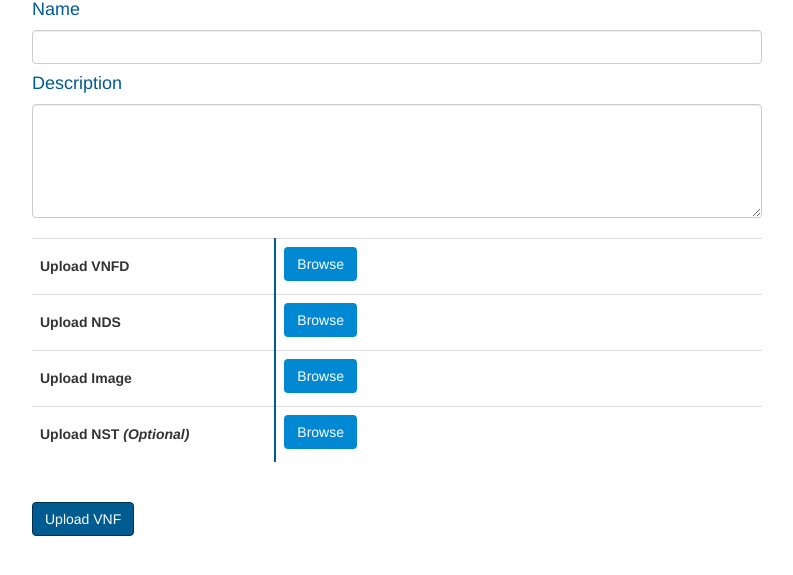
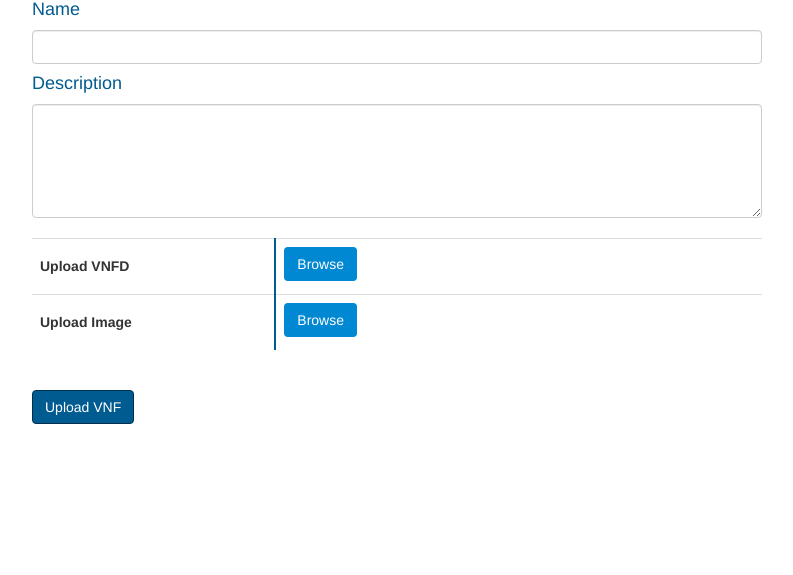
Before and after one commit to 6G-SANDBOX/portal, a Flask app: page /upload_VNF in a window 1280 px wide. Shown: the part 165-740 px from the top of the page, without its empty margins (243-1036 px from the left). Run offline with Flask 2, Linux system fonts and the light colour scheme; the visitor is signed in with stand-in values (Sample User, id 1); data comes from the database, SQL or seed files in the repository; some libraries are stand-ins or nearby versions.

Commit message:
Remove NSD and NST from VNF Repository and VNF Upload pages. Add NSD upload in Create Experiment page.

```diff
--- a/app/main/routes.py
+++ b/app/main/routes.py
@@ -53,10 +53,24 @@ def new_experiment():
         if not test_cases_selected:
             flash(f'Please, select at least one Test Case', 'error')
             return redirect(url_for('main.new_experiment'))
+
         experiment = Experiment(name=form.name.data, author=current_user, unattended=True, type=form.type.data,
                                 test_cases=test_cases_selected, ues=ues_selected)
         db.session.add(experiment)
         db.session.commit()
+
+        baseFolder = os.path.join(UploaderConfig.UPLOAD_FOLDER, 'experiment', str(experiment.id))
+        os.makedirs(os.path.join(baseFolder, "nsd"), mode=0o755, exist_ok=True)
+
+        if 'fileNSD' in request.files:
+            fileNSD = request.files['fileNSD']
+            if fileNSD.filename != '':
+                fileNSD_name = secure_filename(fileNSD.filename)
+                fileNSD.save(os.path.join(baseFolder, "nsd", fileNSD_name))
+                experiment.NSD = fileNSD_name
+                db.session.add(experiment)
+                db.session.commit()
+
         action = Action(timestamp=datetime.utcnow(), author=current_user,
                         message=f'<a href="/experiment/{experiment.id}">Created experiment: {form.name.data}</a>')
         db.session.add(action)
@@ -148,49 +162,31 @@ def delete_VNF(vnf_id):
 def upload_VNF():
     form = VNFForm()
     if form.validate_on_submit():
-        if 'fileVNFD' not in request.files or 'fileNDS' not in request.files or 'fileImage' not in request.files:
+        if 'fileVNFD' not in request.files or 'fileImage' not in request.files:
             flash('There are files missing', 'error')
             return redirect(request.url)
 
         fileVNFD = request.files['fileVNFD']
-        fileNDS = request.files['fileNDS']
         fileImage = request.files['fileImage']
-        fileNST = ""
-        try:
-            fileNST = request.files['fileNST']
-        except Exception as e:
-            pass
 
-        if fileVNFD.filename == '' or fileNDS.filename == '' or fileImage.filename == '':
+        if fileVNFD.filename == '' or fileImage.filename == '':
             flash('There are files missing', 'error')
             return redirect(request.url)
 
-        if fileVNFD and fileNDS and fileImage:
+        if fileVNFD and fileImage:
             fileVNFD_name = secure_filename(fileVNFD.filename)
-            fileNDS_name = secure_filename(fileNDS.filename)
             fileImage_name = secure_filename(fileImage.filename)
-            if fileNST != '':
-                fileNST_name = secure_filename(fileNST.filename)
-            else:
-                fileNST_name = ""
 
             new_VNF = VNF(name=form.name.data, author=current_user, description=form.description.data,
-                          VNFD=fileVNFD_name, NDS=fileNDS_name, image=fileImage_name, NST=fileNST_name)
+                          VNFD=fileVNFD_name, image=fileImage_name)
             db.session.add(new_VNF)
             db.session.commit()
 
             baseFolder = os.path.join(UploaderConfig.UPLOAD_FOLDER, 'vnfs', str(new_VNF.id))
-
             os.makedirs(os.path.join(baseFolder, "vnfd"), mode=0o755, exist_ok=True)
-            os.makedirs(os.path.join(baseFolder, "nds"), mode=0o755, exist_ok=True)
             os.makedirs(os.path.join(baseFolder, "images"), mode=0o755, exist_ok=True)
-            os.makedirs(os.path.join(baseFolder, "nst"), mode=0o755, exist_ok=True)
-
             fileVNFD.save(os.path.join(baseFolder, "vnfd", fileVNFD_name))
-            fileVNFD.save(os.path.join(baseFolder, "nds", fileNDS_name))
-            fileVNFD.save(os.path.join(baseFolder, "images", fileImage_name))
-            if fileNST_name != '':
-                fileVNFD.save(os.path.join(baseFolder, "nst", fileNST_name))
+            fileImage.save(os.path.join(baseFolder, "images", fileImage_name))
 
             flash('Your VNF has been successfully uploaded', 'info')
             return redirect(url_for('main.vnf_repository'))
--- a/app/static/js/vnf.js
+++ b/app/static/js/browseFiles.js
@@ -18,5 +18,3 @@ document.querySelector("html").classList.add('js');
 
 configureButton(".input-file1", ".input-file-trigger1", ".file-return1");
 configureButton(".input-file2", ".input-file-trigger2", ".file-return2");
-configureButton(".input-file3", ".input-file-trigger3", ".file-return3");
-configureButton(".input-file4", ".input-file-trigger4", ".file-return4");
--- a/app/templates/_VNF.html
+++ b/app/templates/_VNF.html
@@ -12,14 +12,10 @@
 <table class="table table-striped table-header">
     <tr>
         <th class="col-md-3">VNFD Path</th>
-        <th class="col-md-3">NDS Path</th>
-        <th class="col-md-3">NST Path</th>
         <th class="col-md-3">Image Path</th>
     </tr>
     <tr>
         <td class="table-cell-divisor-right">{{ VNFInfo.VNFD }}</td>
-        <td class="table-cell-divisor-right">{{ VNFInfo.NDS }}</td>
-        <td class="table-cell-divisor-right">{{ VNFInfo.NST }}</td>
         <td>{{ VNFInfo.image }}</td>
     </tr>
 </table>
--- a/app/templates/upload_VNF.html
+++ b/app/templates/upload_VNF.html
@@ -3,7 +3,7 @@
 
 {% block styles %}
 {{ super() }}
-<link rel="stylesheet" href="{{ url_for('static', filename='css/vnf.css') }}">
+<link rel="stylesheet" href="{{ url_for('static', filename='css/browseFiles.css') }}">
 {% endblock %}
 
 {% block scripts %}
@@ -15,7 +15,7 @@
     document.getElementById('navbar-createExperiment').classList.remove('menuSelected');
 })();
 </script>
-<script src="{{url_for('static', filename='js/vnf.js')}}"></script>
+<script src="{{url_for('static', filename='js/browseFiles.js')}}"></script>
 {% endblock %}
 
 {% block app_content %}
@@ -43,33 +43,14 @@
                     </div>
                 </td>
             </tr>
-            <tr>
-                <th class="table-cell-divisor-right">Upload NDS</th>
-                <td>
-                    <div class="input-file-container">
-                        <input type="file" id="fileNDS" name="fileNDS" class="input-file2" required/>
-                        <label for="fileNDS" class="input-file-trigger2">Browse</label>
-                        <span class="file-return2"></span>
-                    </div>
-                </td>
-            </tr>
+
             <tr>
                 <th class="table-cell-divisor-right">Upload Image</th>
                 <td>
                     <div class="input-file-container">
-                        <input type="file" id="fileImage" name="fileImage" class="input-file3" required/>
-                        <label for="fileImage" class="input-file-trigger3">Browse</label>
-                        <span class="file-return3"></span>
-                    </div>
-                </td>
-            </tr>
-            <tr>
-                <th class="table-cell-divisor-right">Upload NST <i>(Optional)</i></th>
-                <td>
-                    <div class="input-file-container">
-                        <input type="file" id="fileNST" name="fileNST" class="input-file4"/>
-                        <label for="fileNST" class="input-file-trigger4">Browse</label>
-                        <span class="file-return4"></span>
+                        <input type="file" id="fileImage" name="fileImage" class="input-file2" required/>
+                        <label for="fileImage" class="input-file-trigger2">Browse</label>
+                        <span class="file-return2"></span>
                     </div>
                 </td>
             </tr>
```
Also changed, not shown: app/templates/new_experiment.html (+20 -1 lines), app/static/css/browseFiles.css (renamed from app/static/css/vnf.css).
